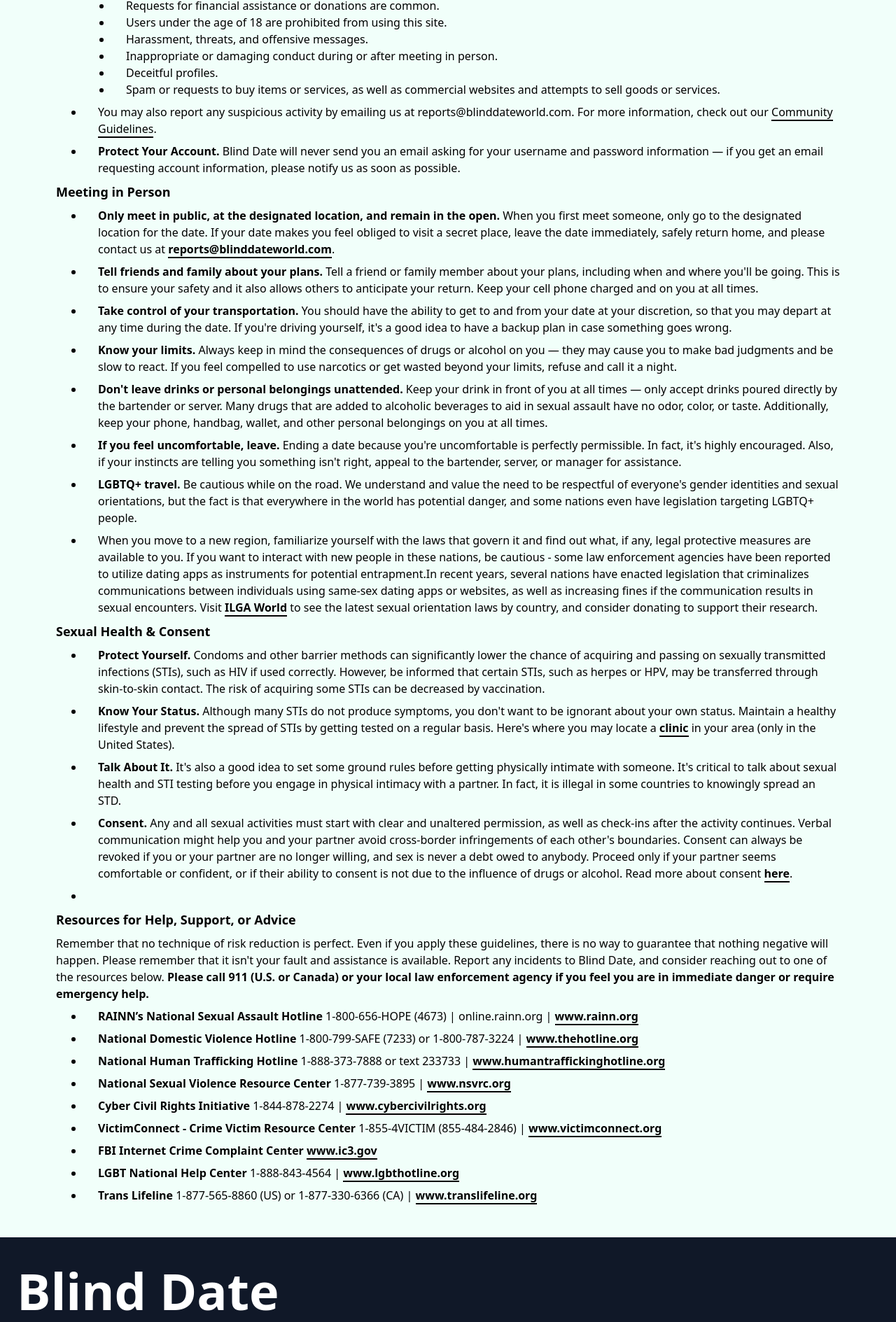
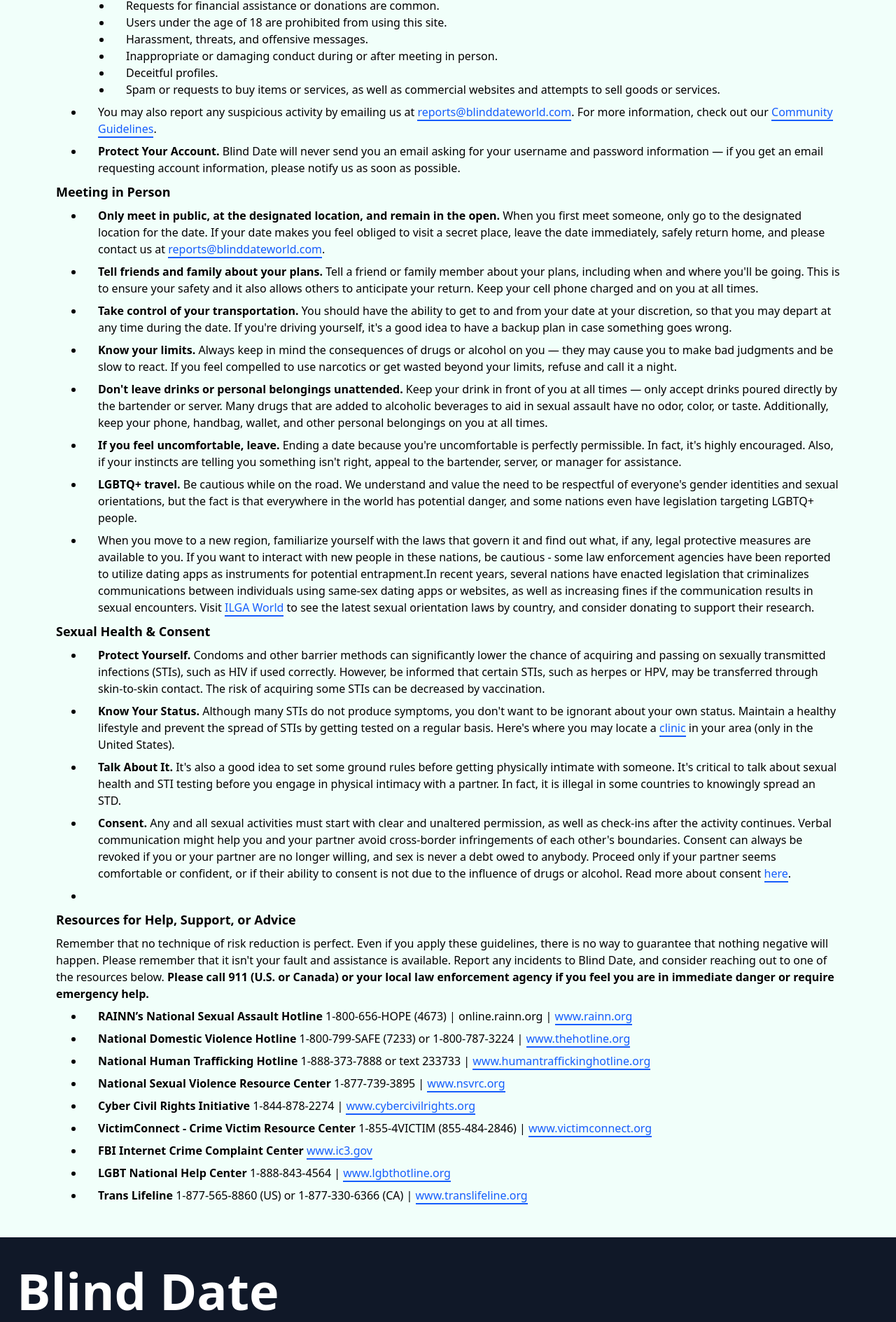
Before and after one commit to patricknicklaus/the_compatibility_project, a React (Vite) app: page /legal/safety_tips in a window 1280 px wide. Shown: the part 592-2481 px from the top of the page at 70% size. Built offline with nearby package versions, Linux system fonts and the light colour scheme.

Commit message:
added styling for links

```diff
--- a/src/pages/legal/CCPA.tsx
+++ b/src/pages/legal/CCPA.tsx
@@ -7,7 +7,7 @@ const CCPA: React.FC = () => {
         <main className="flex-grow mt-20 py-10 px-20">
             <h1 className="text-2xl mb-2 font-bold">CCPA Privacy Notice Addendum</h1>
             <p className="mb-2 text-bold">For California Consumers</p>
-            <p className="mb-2">This California section supplements the <Link className="border-b-2" to={'/legal/privacy_policy'}>Privacy Policy</Link>Privacy Policy and applies solely to California consumers (excluding our personnel). The information below describes how we process California consumers' personal information (excluding our personnel), based on definitions laid out in the California Consumer Privacy Act ("CCPA").</p>
+            <p className="mb-2">This California section supplements the <Link className="border-b-2 text-blue-600" to={'/legal/privacy_policy'}>Privacy Policy</Link> and applies solely to California consumers (excluding our personnel). The information below describes how we process California consumers' personal information (excluding our personnel), based on definitions laid out in the California Consumer Privacy Act ("CCPA").</p>
             <p className="mb-2"><span className="font-bold">Not all of the items listed in the below are relevant to you. </span>For example, we do not collect Social Security numbers from our users, but we may collect this data in the course of evaluating a job applicant.</p>
 
             <h6 className="mb-2 text-lg font-bold">Categories of personal information collected over the 12-month period prior to the effective date of our Privacy Policy</h6>
@@ -159,7 +159,7 @@ const CCPA: React.FC = () => {
 
             <p className="mb-2">You have the right to request that we delete the personal information we have collected from you. If you choose to exercise any of your rights under the CCPA, you have the right to not receive discriminatory treatment.</p>
             <p className="mb-2 font-bold">How to Submit a Request</p>
-            <p className="mb-2">To submit an access or deletion request, contact us as at <Link className="font-bold border-b-2" to='javascript:void(0)' onClick={() => window.location.href = 'mailto:help@blinddate.world'}>help@blinddate.world</Link> . To help protect your privacy and maintain security, we take steps to verify your identity before granting you access to your personal information or complying with your request. To the extent permitted by applicable law, we may charge a reasonable fee to comply with your request.</p>
+            <p className="mb-2">To submit an access or deletion request, contact us as at <Link className="font-bold border-b-2 text-blue-600" to='javascript:void(0)' onClick={() => window.location.href = 'mailto:help@blinddate.world'}>help@blinddate.world</Link>. To help protect your privacy and maintain security, we take steps to verify your identity before granting you access to your personal information or complying with your request. To the extent permitted by applicable law, we may charge a reasonable fee to comply with your request.</p>
         </main>
 
             {/* <h6 className="mb-2 text-lg font-bold"></h6>
--- a/src/pages/legal/SafetyTips.tsx
+++ b/src/pages/legal/SafetyTips.tsx
@@ -10,7 +10,7 @@ const SafetyTips: React.FC = () => {
             <h6 className="mb-2 text-lg font-bold">Online Safety</h6>
 
             <ul className="mb-2">
-                <li className="mb-2 list-disc ml-10 pl-5"><span className="font-bold">Never give or share financial information. </span>Do not wire or send money to someone on our app, even if it appears to be an emergency. It's extremely difficult to reverse the transaction or figure out where the cash went. Do not disclose any financial account information to anybody. If another person asks you for money, please let us know right away. For further tips to avoid romance scams, read the advice from the U.S Federal Trade Commission on the <Link className="font-bold border-b-2" to='javascript:void(0)' onClick={() => window.location.href = 'https://www.consumer.ftc.gov/articles/0004-online-dating-scams'}>FTC website</Link>.</li>
+                <li className="mb-2 list-disc ml-10 pl-5"><span className="font-bold">Never give or share financial information. </span>Do not wire or send money to someone on our app, even if it appears to be an emergency. It's extremely difficult to reverse the transaction or figure out where the cash went. Do not disclose any financial account information to anybody. If another person asks you for money, please let us know right away. For further tips to avoid romance scams, read the advice from the U.S Federal Trade Commission on the <Link className="text-blue-600 border-b-2" to='javascript:void(0)' onClick={() => window.location.href = 'https://www.consumer.ftc.gov/articles/0004-online-dating-scams'}>FTC website</Link>.</li>
                 <li className="mb-2 list-disc ml-10 pl-5"><span className="font-bold">Keep your personal information secure. </span>Keep your personal information private, especially your social security number, home addresses, and daily routine details, with strangers you don't know. If you're a parent, keep the information you provide about your children to a minimum on your profile and while engaging with others. Don't mention specific details about your youngsters, such as names, schools, ages, or genders.</li>
                 <li className="mb-2 list-disc ml-10 pl-5"><span className="font-bold">All suspicious and offensive behavior should be reported. </span>If you come across users who are breaking our community standards, we want to know about it so that we may prevent it and allow Blind Date to continue to promote a secure environment. Anyone who breaks our conditions should be blocked and reported. Here are some examples of violations:</li>
                 <ul className="mb-2">
@@ -21,42 +21,42 @@ const SafetyTips: React.FC = () => {
                     <li className="list-disc ml-20 pl-5">Deceitful profiles.</li>
                     <li className="list-disc ml-20 pl-5">Spam or requests to buy items or services, as well as commercial websites and attempts to sell goods or services.</li>
                 </ul>
-                <li className="mb-2 list-disc ml-10 pl-5">You may also report any suspicious activity by emailing us at reports@blinddateworld.com. For more information, check out our <Link className="border-b-2" to={'/legal/community_guidelines'}>Community Guidelines</Link>.</li>
+                <li className="mb-2 list-disc ml-10 pl-5">You may also report any suspicious activity by emailing us at <Link className="text-blue-600 border-b-2" to='javascript:void(0)' onClick={() => window.location.href = 'mailto:reports@blinddate.world'}>reports@blinddateworld.com</Link>. For more information, check out our <Link className="border-b-2 text-blue-600" to={'/legal/community_guidelines'}>Community Guidelines</Link>.</li>
                 <li className="mb-2 list-disc ml-10 pl-5"><span className="font-bold">Protect Your Account.</span> Blind Date will never send you an email asking for your username and password information — if you get an email requesting account information, please notify us as soon as possible.</li>
             </ul>
 
             <h6 className="mb-2 text-lg font-bold">Meeting in Person</h6>
             <ul className="mb-2">
-                <li className="mb-2 list-disc ml-10 pl-5"><span className="font-bold">Only meet in public, at the designated location, and remain in the open. </span>When you first meet someone, only go to the designated location for the date. If your date makes you feel obliged to visit a secret place, leave the date immediately, safely return home, and please contact us at <Link className="font-bold border-b-2" to='javascript:void(0)' onClick={() => window.location.href = 'mailto:reports@blinddateworld.com'}>reports@blinddateworld.com</Link>.</li>
+                <li className="mb-2 list-disc ml-10 pl-5"><span className="font-bold">Only meet in public, at the designated location, and remain in the open. </span>When you first meet someone, only go to the designated location for the date. If your date makes you feel obliged to visit a secret place, leave the date immediately, safely return home, and please contact us at <Link className="text-blue-600 border-b-2" to='javascript:void(0)' onClick={() => window.location.href = 'mailto:reports@blinddateworld.com'}>reports@blinddateworld.com</Link>.</li>
                 <li className="mb-2 list-disc ml-10 pl-5"><span className="font-bold">Tell friends and family about your plans. </span>Tell a friend or family member about your plans, including when and where you'll be going. This is to ensure your safety and it also allows others to anticipate your return. Keep your cell phone charged and on you at all times.</li>
                 <li className="mb-2 list-disc ml-10 pl-5"><span className="font-bold">Take control of your transportation. </span>You should have the ability to get to and from your date at your discretion, so that you may depart at any time during the date. If you're driving yourself, it's a good idea to have a backup plan in case something goes wrong.</li>
                 <li className="mb-2 list-disc ml-10 pl-5"><span className="font-bold">Know your limits. </span>Always keep in mind the consequences of drugs or alcohol on you — they may cause you to make bad judgments and be slow to react. If you feel compelled to use narcotics or get wasted beyond your limits, refuse and call it a night.</li>
                 <li className="mb-2 list-disc ml-10 pl-5"><span className="font-bold">Don't leave drinks or personal belongings unattended. </span>Keep your drink in front of you at all times — only accept drinks poured directly by the bartender or server. Many drugs that are added to alcoholic beverages to aid in sexual assault have no odor, color, or taste. Additionally, keep your phone, handbag, wallet, and other personal belongings on you at all times.</li>
                 <li className="mb-2 list-disc ml-10 pl-5"><span className="font-bold">If you feel uncomfortable, leave. </span>Ending a date because you're uncomfortable is perfectly permissible. In fact, it's highly encouraged. Also, if your instincts are telling you something isn't right, appeal to the bartender, server, or manager for assistance.</li>
                 <li className="mb-2 list-disc ml-10 pl-5"><span className="font-bold">LGBTQ+ travel. </span>Be cautious while on the road. We understand and value the need to be respectful of everyone's gender identities and sexual orientations, but the fact is that everywhere in the world has potential danger, and some nations even have legislation targeting LGBTQ+ people.</li>
-                <li className="mb-2 list-disc ml-10 pl-5">When you move to a new region, familiarize yourself with the laws that govern it and find out what, if any, legal protective measures are available to you. If you want to interact with new people in these nations, be cautious - some law enforcement agencies have been reported to utilize dating apps as instruments for potential entrapment.In recent years, several nations have enacted legislation that criminalizes communications between individuals using same-sex dating apps or websites, as well as increasing fines if the communication results in sexual encounters. Visit <Link className="font-bold border-b-2" to='javascript:void(0)' onClick={() => window.location.href = 'https://ilga.org/'}>ILGA World</Link> to see the latest sexual orientation laws by country, and consider donating to support their research.</li>
+                <li className="mb-2 list-disc ml-10 pl-5">When you move to a new region, familiarize yourself with the laws that govern it and find out what, if any, legal protective measures are available to you. If you want to interact with new people in these nations, be cautious - some law enforcement agencies have been reported to utilize dating apps as instruments for potential entrapment.In recent years, several nations have enacted legislation that criminalizes communications between individuals using same-sex dating apps or websites, as well as increasing fines if the communication results in sexual encounters. Visit <Link className="text-blue-600 border-b-2" to='javascript:void(0)' onClick={() => window.location.href = 'https://ilga.org/'}>ILGA World</Link> to see the latest sexual orientation laws by country, and consider donating to support their research.</li>
             </ul>
             <h6 className="mb-2 text-lg font-bold">Sexual Health & Consent</h6>
             <ul className="mb-2">
                 <li className="mb-2 list-disc ml-10 pl-5"><span className="font-bold">Protect Yourself. </span>Condoms and other barrier methods can significantly lower the chance of acquiring and passing on sexually transmitted infections (STIs), such as HIV if used correctly. However, be informed that certain STIs, such as herpes or HPV, may be transferred through skin-to-skin contact. The risk of acquiring some STIs can be decreased by vaccination.</li>
-                <li className="mb-2 list-disc ml-10 pl-5"><span className="font-bold">Know Your Status. </span>Although many STIs do not produce symptoms, you don't want to be ignorant about your own status. Maintain a healthy lifestyle and prevent the spread of STIs by getting tested on a regular basis. Here's where you may locate a <Link className="font-bold border-b-2" to='javascript:void(0)' onClick={() => window.location.href = 'https://gettested.cdc.gov/'}>clinic</Link> in your area (only in the United States).</li>
+                <li className="mb-2 list-disc ml-10 pl-5"><span className="font-bold">Know Your Status. </span>Although many STIs do not produce symptoms, you don't want to be ignorant about your own status. Maintain a healthy lifestyle and prevent the spread of STIs by getting tested on a regular basis. Here's where you may locate a <Link className="text-blue-600 border-b-2" to='javascript:void(0)' onClick={() => window.location.href = 'https://gettested.cdc.gov/'}>clinic</Link> in your area (only in the United States).</li>
                 <li className="mb-2 list-disc ml-10 pl-5"><span className="font-bold">Talk About It. </span>It's also a good idea to set some ground rules before getting physically intimate with someone. It's critical to talk about sexual health and STI testing before you engage in physical intimacy with a partner. In fact, it is illegal in some countries to knowingly spread an STD.</li>
-                <li className="mb-2 list-disc ml-10 pl-5"><span className="font-bold">Consent. </span>Any and all sexual activities must start with clear and unaltered permission, as well as check-ins after the activity continues. Verbal communication might help you and your partner avoid cross-border infringements of each other's boundaries. Consent can always be revoked if you or your partner are no longer willing, and sex is never a debt owed to anybody. Proceed only if your partner seems comfortable or confident, or if their ability to consent is not due to the influence of drugs or alcohol. Read more about consent <Link className="font-bold border-b-2" to='javascript:void(0)' onClick={() => window.location.href = 'https://www.rainn.org/articles/what-is-consent'}>here</Link>.</li>
+                <li className="mb-2 list-disc ml-10 pl-5"><span className="font-bold">Consent. </span>Any and all sexual activities must start with clear and unaltered permission, as well as check-ins after the activity continues. Verbal communication might help you and your partner avoid cross-border infringements of each other's boundaries. Consent can always be revoked if you or your partner are no longer willing, and sex is never a debt owed to anybody. Proceed only if your partner seems comfortable or confident, or if their ability to consent is not due to the influence of drugs or alcohol. Read more about consent <Link className="text-blue-600 border-b-2" to='javascript:void(0)' onClick={() => window.location.href = 'https://www.rainn.org/articles/what-is-consent'}>here</Link>.</li>
                 <li className="mb-2 list-disc ml-10 pl-5"><span className="font-bold"></span></li>
             </ul>
 
             <h6 className="mb-2 text-lg font-bold">Resources for Help, Support, or Advice</h6>
             <p className="mb-2">Remember that no technique of risk reduction is perfect. Even if you apply these guidelines, there is no way to guarantee that nothing negative will happen. Please remember that it isn't your fault and assistance is available. Report any incidents to Blind Date, and consider reaching out to one of the resources below. <span className="font-bold">Please call 911 (U.S. or Canada) or your local law enforcement agency if you feel you are in immediate danger or require emergency help.</span></p>
             <ul className="mb-2">
-                <li className="mb-2 list-disc ml-10 pl-5"><span className="font-bold">RAINN’s National Sexual Assault Hotline </span>1-800-656-HOPE (4673) | online.rainn.org | <Link className="font-bold border-b-2" to='javascript:void(0)' onClick={() => window.location.href = 'http://www.rainn.org'}>www.rainn.org</Link> </li>
-                <li className="mb-2 list-disc ml-10 pl-5"><span className="font-bold">National Domestic Violence Hotline </span>1-800-799-SAFE (7233) or 1-800-787-3224 | <Link className="font-bold border-b-2" to='javascript:void(0)' onClick={() => window.location.href = 'http://www.thehotline.org'}>www.thehotline.org</Link> </li>
-                <li className="mb-2 list-disc ml-10 pl-5"><span className="font-bold">National Human Trafficking Hotline </span>1-888-373-7888 or text 233733 | <Link className="font-bold border-b-2" to='javascript:void(0)' onClick={() => window.location.href = 'http://www.humantraffickinghotline.org'}>www.humantraffickinghotline.org</Link> </li>
-                <li className="mb-2 list-disc ml-10 pl-5"><span className="font-bold">National Sexual Violence Resource Center </span>1-877-739-3895 | <Link className="font-bold border-b-2" to='javascript:void(0)' onClick={() => window.location.href = 'http://www.nsvrc.org'}>www.nsvrc.org</Link> </li>
-                <li className="mb-2 list-disc ml-10 pl-5"><span className="font-bold">Cyber Civil Rights Initiative </span>1-844-878-2274 | <Link className="font-bold border-b-2" to='javascript:void(0)' onClick={() => window.location.href = 'http://www.cybercivilrights.org'}>www.cybercivilrights.org</Link> </li>
-                <li className="mb-2 list-disc ml-10 pl-5"><span className="font-bold">VictimConnect - Crime Victim Resource Center </span>1-855-4VICTIM (855-484-2846) | <Link className="font-bold border-b-2" to='javascript:void(0)' onClick={() => window.location.href = 'http://www.victimconnect.org'}>www.victimconnect.org</Link> </li>
-                <li className="mb-2 list-disc ml-10 pl-5"><span className="font-bold">FBI Internet Crime Complaint Center </span><Link className="font-bold border-b-2" to='javascript:void(0)' onClick={() => window.location.href = 'http://www.ic3.gov'}>www.ic3.gov</Link> </li>
-                <li className="mb-2 list-disc ml-10 pl-5"><span className="font-bold">LGBT National Help Center </span>1-888-843-4564 | <Link className="font-bold border-b-2" to='javascript:void(0)' onClick={() => window.location.href = 'http://www.lgbthotline.org'}>www.lgbthotline.org</Link> </li>
-                <li className="mb-2 list-disc ml-10 pl-5"><span className="font-bold">Trans Lifeline </span>1-877-565-8860 (US) or 1-877-330-6366 (CA) | <Link className="font-bold border-b-2" to='javascript:void(0)' onClick={() => window.location.href = 'http://www.translifeline.org'}>www.translifeline.org</Link> </li>
+                <li className="mb-2 list-disc ml-10 pl-5"><span className="font-bold">RAINN’s National Sexual Assault Hotline </span>1-800-656-HOPE (4673) | online.rainn.org | <Link className="text-blue-600 border-b-2" to='javascript:void(0)' onClick={() => window.location.href = 'http://www.rainn.org'}>www.rainn.org</Link> </li>
+                <li className="mb-2 list-disc ml-10 pl-5"><span className="font-bold">National Domestic Violence Hotline </span>1-800-799-SAFE (7233) or 1-800-787-3224 | <Link className="text-blue-600 border-b-2" to='javascript:void(0)' onClick={() => window.location.href = 'http://www.thehotline.org'}>www.thehotline.org</Link> </li>
+                <li className="mb-2 list-disc ml-10 pl-5"><span className="font-bold">National Human Trafficking Hotline </span>1-888-373-7888 or text 233733 | <Link className="text-blue-600 border-b-2" to='javascript:void(0)' onClick={() => window.location.href = 'http://www.humantraffickinghotline.org'}>www.humantraffickinghotline.org</Link> </li>
+                <li className="mb-2 list-disc ml-10 pl-5"><span className="font-bold">National Sexual Violence Resource Center </span>1-877-739-3895 | <Link className="text-blue-600 border-b-2" to='javascript:void(0)' onClick={() => window.location.href = 'http://www.nsvrc.org'}>www.nsvrc.org</Link> </li>
+                <li className="mb-2 list-disc ml-10 pl-5"><span className="font-bold">Cyber Civil Rights Initiative </span>1-844-878-2274 | <Link className="text-blue-600 border-b-2" to='javascript:void(0)' onClick={() => window.location.href = 'http://www.cybercivilrights.org'}>www.cybercivilrights.org</Link> </li>
+                <li className="mb-2 list-disc ml-10 pl-5"><span className="font-bold">VictimConnect - Crime Victim Resource Center </span>1-855-4VICTIM (855-484-2846) | <Link className="text-blue-600 border-b-2" to='javascript:void(0)' onClick={() => window.location.href = 'http://www.victimconnect.org'}>www.victimconnect.org</Link> </li>
+                <li className="mb-2 list-disc ml-10 pl-5"><span className="font-bold">FBI Internet Crime Complaint Center </span><Link className="text-blue-600 border-b-2" to='javascript:void(0)' onClick={() => window.location.href = 'http://www.ic3.gov'}>www.ic3.gov</Link> </li>
+                <li className="mb-2 list-disc ml-10 pl-5"><span className="font-bold">LGBT National Help Center </span>1-888-843-4564 | <Link className="text-blue-600 border-b-2" to='javascript:void(0)' onClick={() => window.location.href = 'http://www.lgbthotline.org'}>www.lgbthotline.org</Link> </li>
+                <li className="mb-2 list-disc ml-10 pl-5"><span className="font-bold">Trans Lifeline </span>1-877-565-8860 (US) or 1-877-330-6366 (CA) | <Link className="text-blue-600 border-b-2" to='javascript:void(0)' onClick={() => window.location.href = 'http://www.translifeline.org'}>www.translifeline.org</Link> </li>
             </ul>
         </main>
 
```
Also changed, not shown: src/pages/legal/ColoradoSafetyPolicy.tsx (+11 -11 lines), src/pages/legal/CommunityGuidelines.tsx (+5 -5 lines), src/pages/legal/PrivacyPolicy.tsx (+9 -9 lines), src/pages/legal/TermsAndConditions.tsx (+9 -9 lines).
